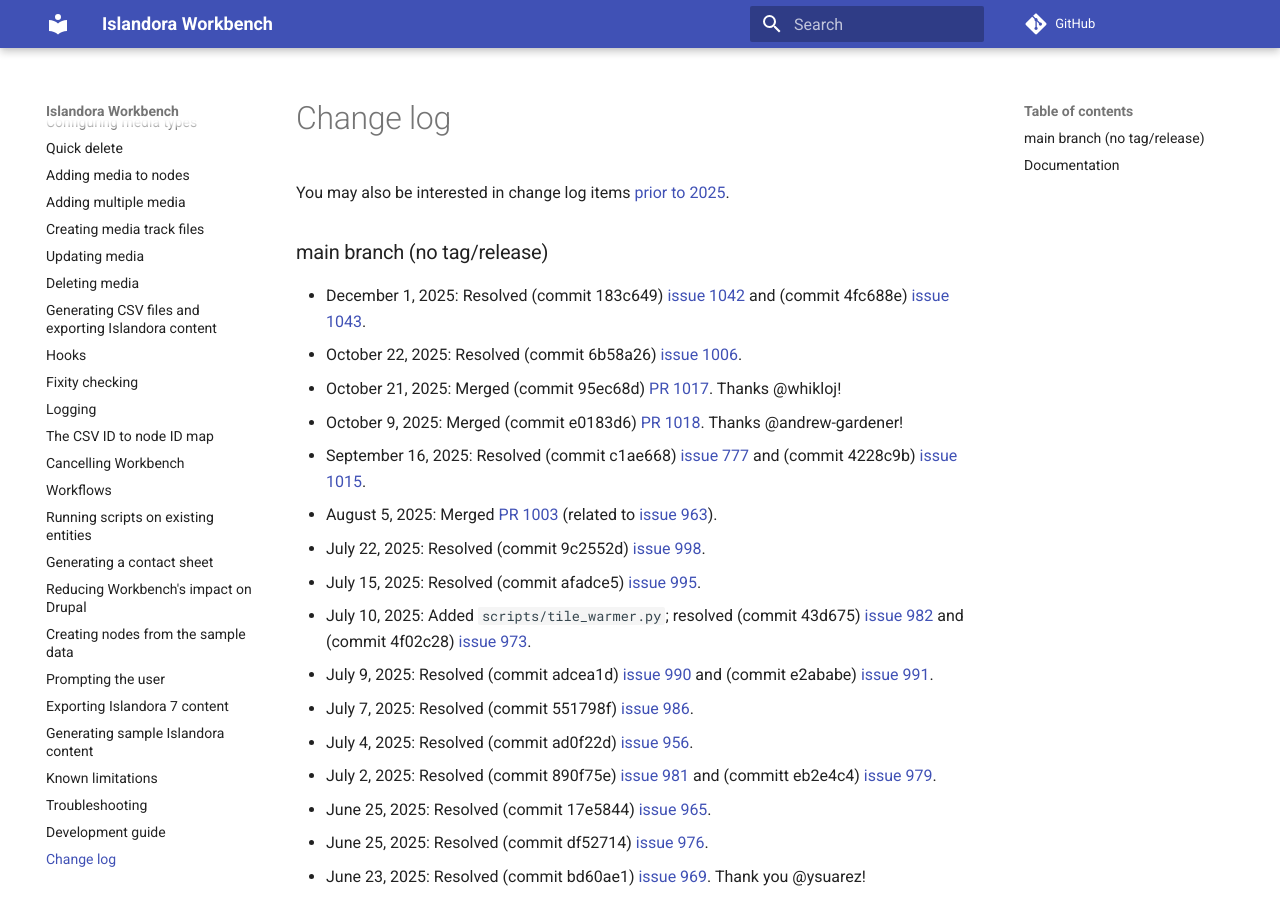
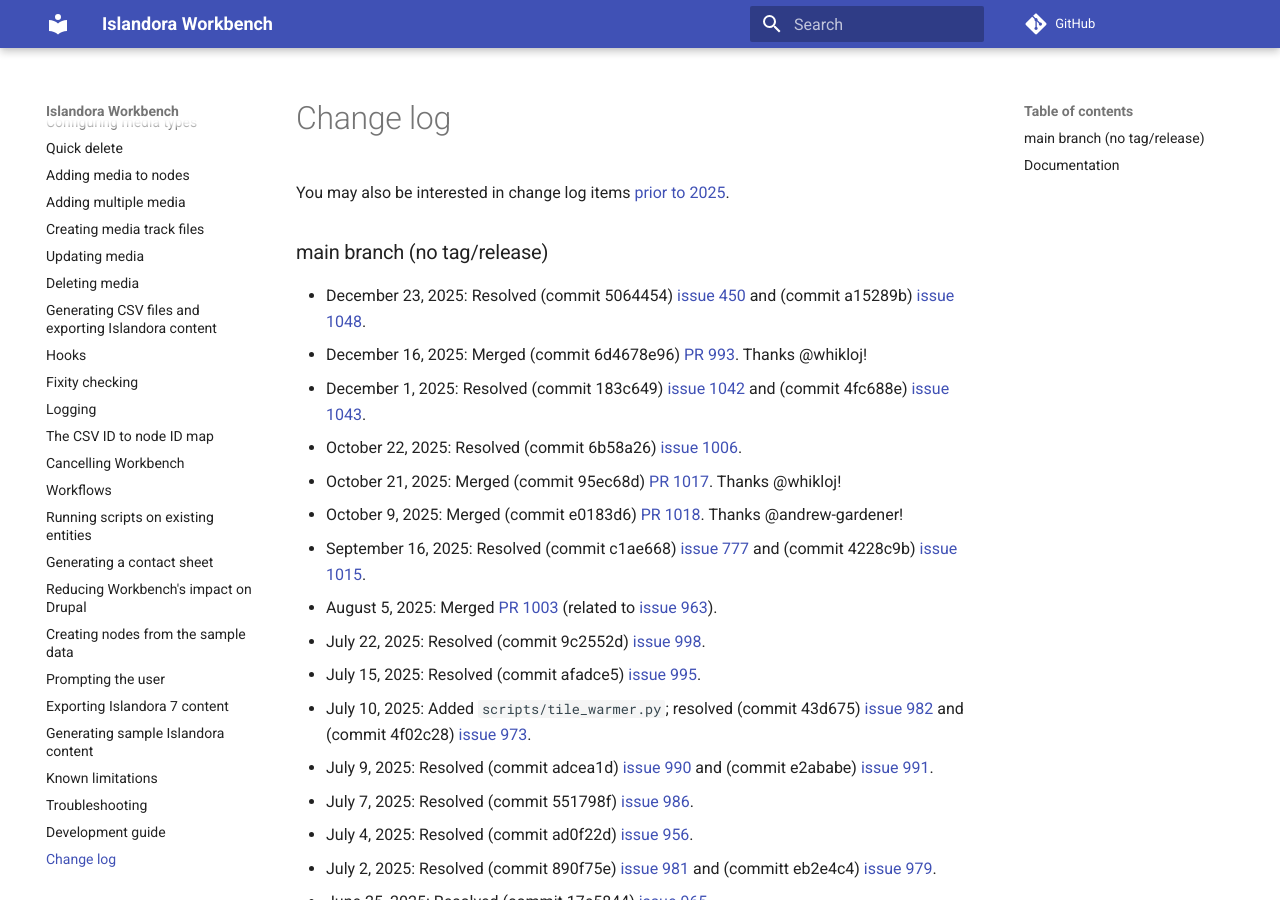
Before and after one commit to mjordan/islandora_workbench_docs, an MkDocs documentation site: the page built from docs/changelog.md, in a window 1280 px wide and 900 px high. Built offline with MkDocs 1.6.1 and Material for MkDocs 9.7.7, drawn with Linux system fonts in a browser that asks for light colours; comment, search, counter and statistics services are not loaded.

Commit message:
Updated changelog.

```diff
--- a/docs/changelog.md
+++ b/docs/changelog.md
@@ -2,6 +2,8 @@
 
 ### main branch (no tag/release)
 
+* December 23, 2025: Resolved (commit 5064454) [issue 450](https://github.com/mjordan/islandora_workbench/issues/450) and (commit a15289b) [issue 1048](https://github.com/mjordan/islandora_workbench/issues/1048).
+* December 16, 2025: Merged (commit 6d4678e96) [PR 993](https://github.com/mjordan/islandora_workbench/pull/993). Thanks @whikloj!
 * December 1, 2025: Resolved (commit 183c649) [issue 1042](https://github.com/mjordan/islandora_workbench/issues/1042) and (commit 4fc688e) [issue 1043](https://github.com/mjordan/islandora_workbench/issues/1043).
 * October 22, 2025: Resolved (commit 6b58a26) [issue 1006](https://github.com/mjordan/islandora_workbench/issues/1006).
 * October 21, 2025: Merged (commit 95ec68d) [PR 1017](https://github.com/mjordan/islandora_workbench/pull/1017). Thanks @whikloj!
```
Also changed, not shown: docs/fields.md (+1 -1 lines).
